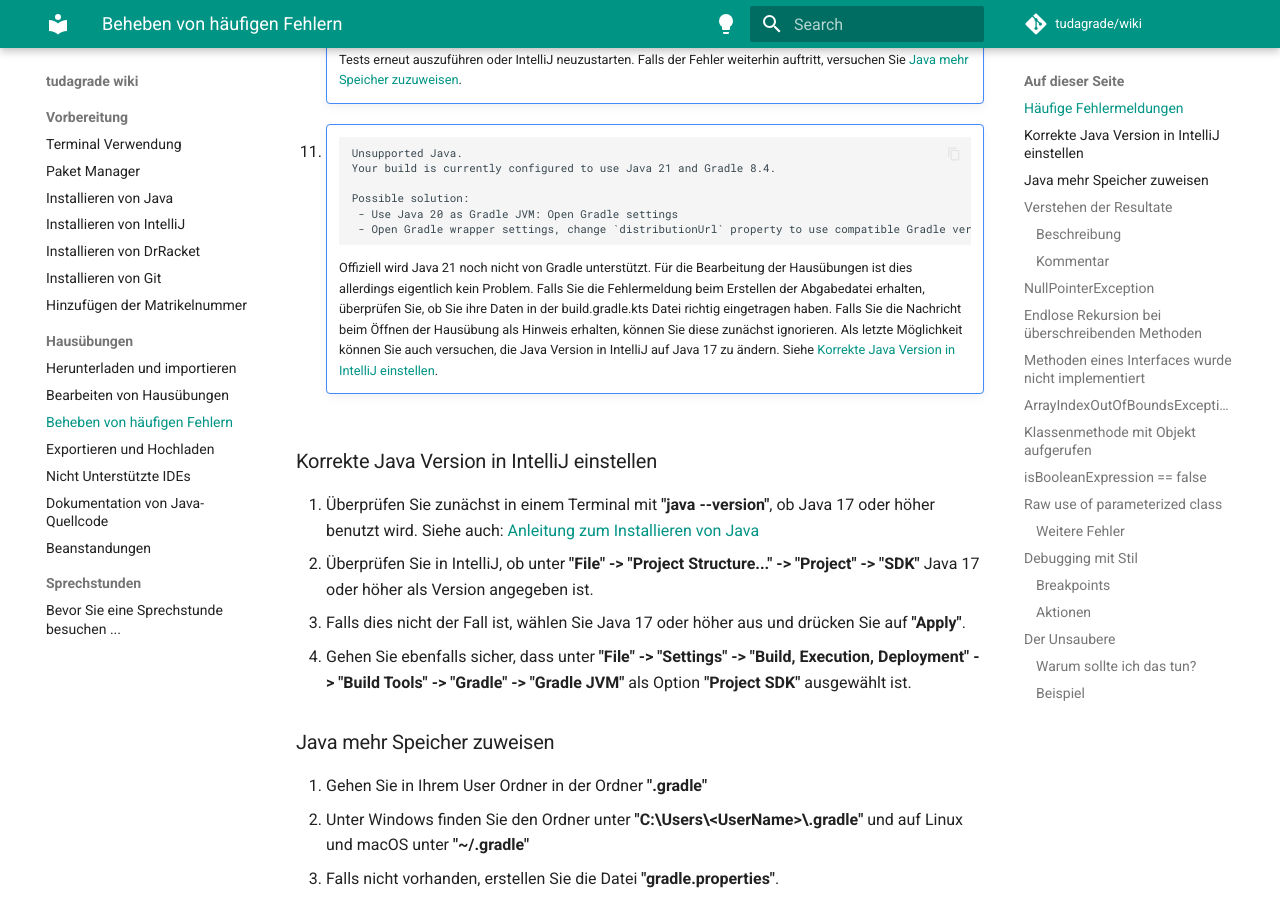
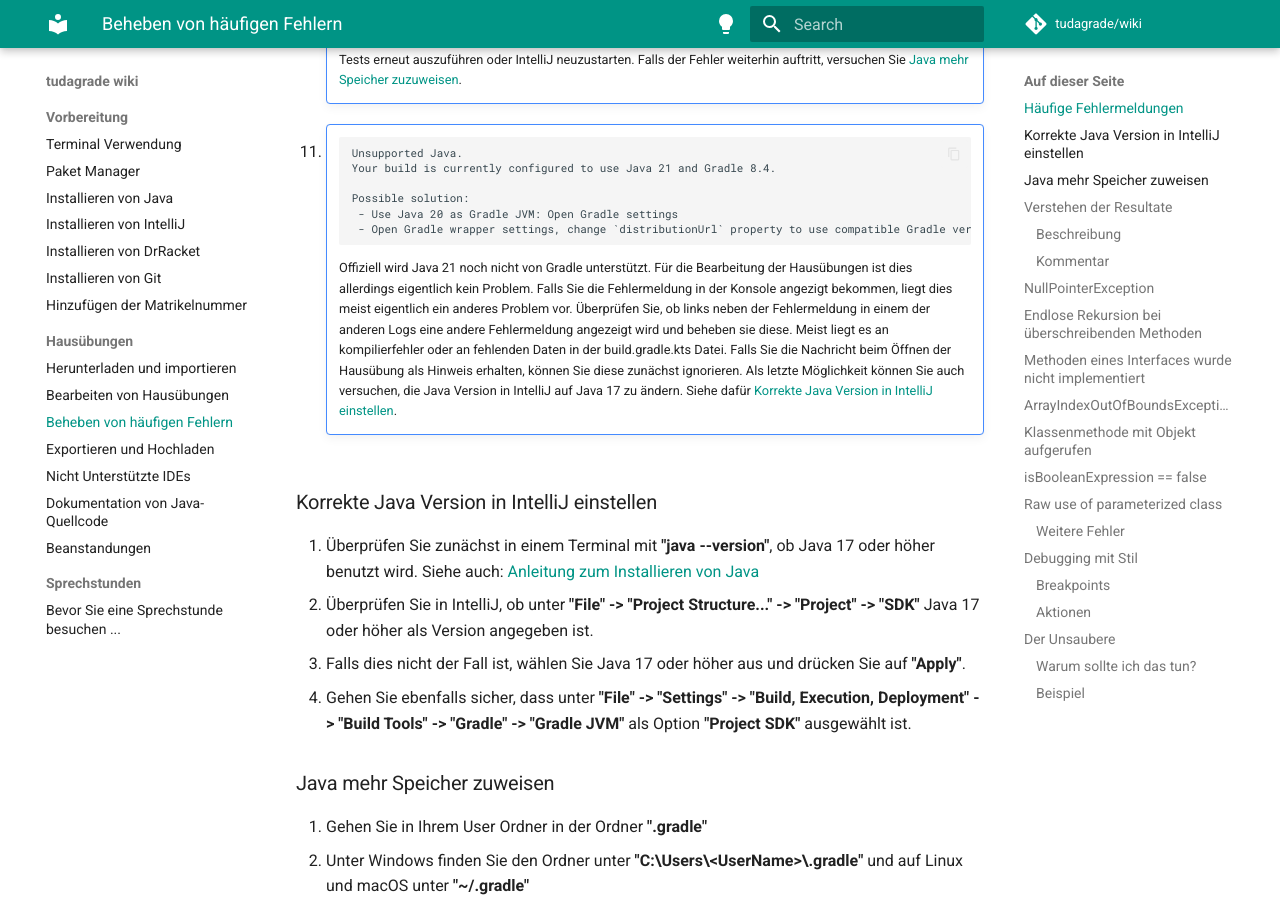
Before and after one commit to tudagrade/wiki, an MkDocs documentation site: the page built from docs/exercises/fix-errors.md, in a window 1280 px wide and 900 px high, scrolled down 2440 px. Built offline with MkDocs 1.6.1 and Material for MkDocs 9.7.7, drawn with Linux system fonts in a browser that asks for light colours; comment, search, counter and statistics services are not loaded.

Commit message:
improve description of unsupported java error

````diff
--- a/docs/exercises/fix-errors.md
+++ b/docs/exercises/fix-errors.md
@@ -119,7 +119,7 @@
          - Use Java 20 as Gradle JVM: Open Gradle settings
          - Open Gradle wrapper settings, change `distributionUrl` property to use compatible Gradle version and reload the project
         ```
-        Offiziell wird Java 21 noch nicht von Gradle unterstützt. Für die Bearbeitung der Hausübungen ist dies allerdings eigentlich kein Problem. Falls Sie die Fehlermeldung beim Erstellen der Abgabedatei erhalten, überprüfen Sie, ob Sie ihre Daten in der build.gradle.kts Datei richtig eingetragen haben. Falls Sie die Nachricht beim Öffnen der Hausübung als Hinweis erhalten, können Sie diese zunächst ignorieren. Als letzte Möglichkeit können Sie auch versuchen, die Java Version in IntelliJ auf Java 17 zu ändern. Siehe [Korrekte Java Version in IntelliJ einstellen].
+        Offiziell wird Java 21 noch nicht von Gradle unterstützt. Für die Bearbeitung der Hausübungen ist dies allerdings eigentlich kein Problem. Falls Sie die Fehlermeldung in der Konsole angezigt bekommen, liegt dies meist eigentlich ein anderes Problem vor. Überprüfen Sie, ob links neben der Fehlermeldung in einem der anderen Logs eine andere Fehlermeldung angezeigt wird und beheben sie diese. Meist liegt es an kompilierfehler oder an fehlenden Daten in der build.gradle.kts Datei. Falls Sie die Nachricht beim Öffnen der Hausübung als Hinweis erhalten, können Sie diese zunächst ignorieren. Als letzte Möglichkeit können Sie auch versuchen, die Java Version in IntelliJ auf Java 17 zu ändern. Siehe dafür [Korrekte Java Version in IntelliJ einstellen].
 
     ### Korrekte Java Version in IntelliJ einstellen
 
````
